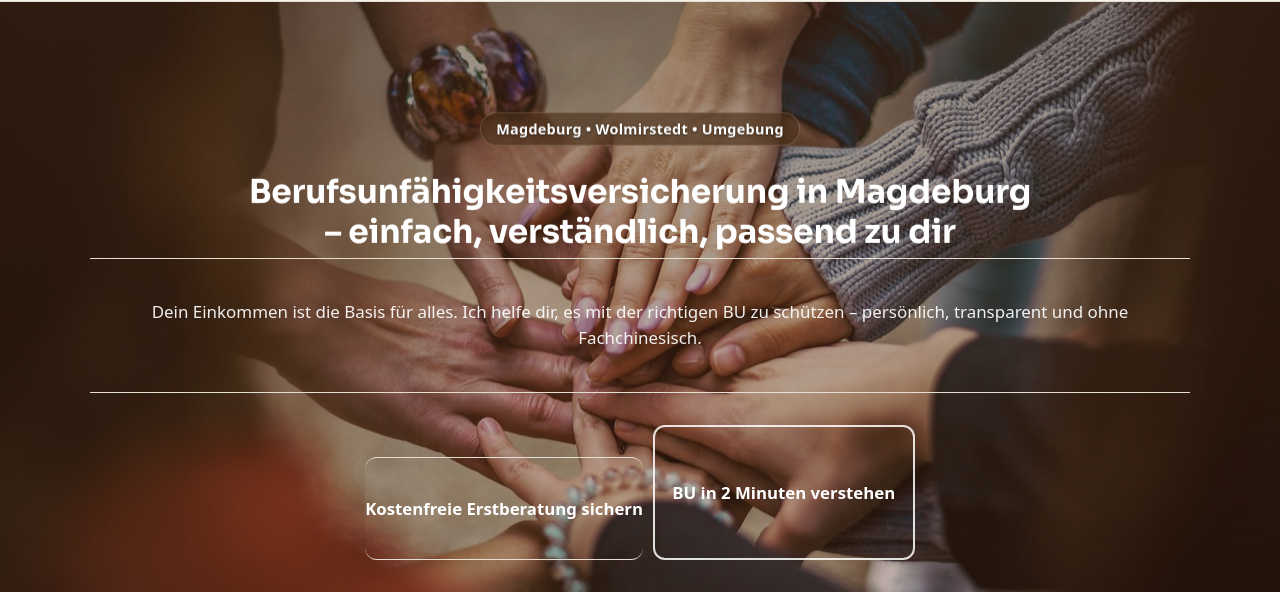
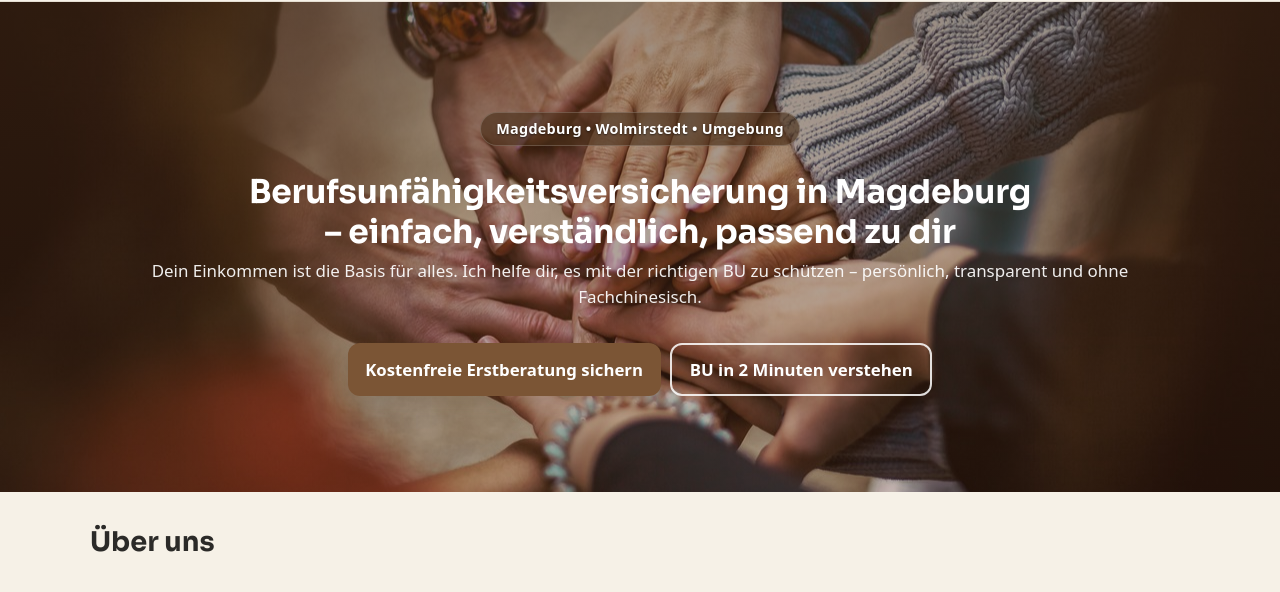
Before and after one commit to rocket703/bu-magdeburg, a plain HTML site: page index.html in a window 1280 px wide. Shown: the part 71-663 px from the top of the page. Drawn offline with Linux system fonts and the light colour scheme.

Commit message:
Update index.html

```diff
--- a/index.html
+++ b/index.html
@@ -153,13 +153,13 @@
 
 
     <!-- Subtitle JETZT unter dem Bild -->
-    <p class="cta subtle hero__subtitle reveal reveal--up" data-delay=".12s">
+    <p class="subtle hero__subtitle reveal reveal--up" data-delay=".12s">
       Dein Einkommen ist die Basis für alles. Ich helfe dir, es mit der richtigen BU zu schützen – persönlich,
       transparent und ohne Fachchinesisch.
     </p>
 
     <div class="buttons">
-      <a href="kontakt/" class="cta btn btn--primary" aria-label="Jetzt kostenlose Erstberatung vereinbaren">
+      <a href="kontakt/" class="btn btn--primary" aria-label="Jetzt kostenlose Erstberatung vereinbaren">
         Kostenfreie Erstberatung sichern
       </a>
       <a href="#wie-funktioniert" class="btn btn--ghost">
```
